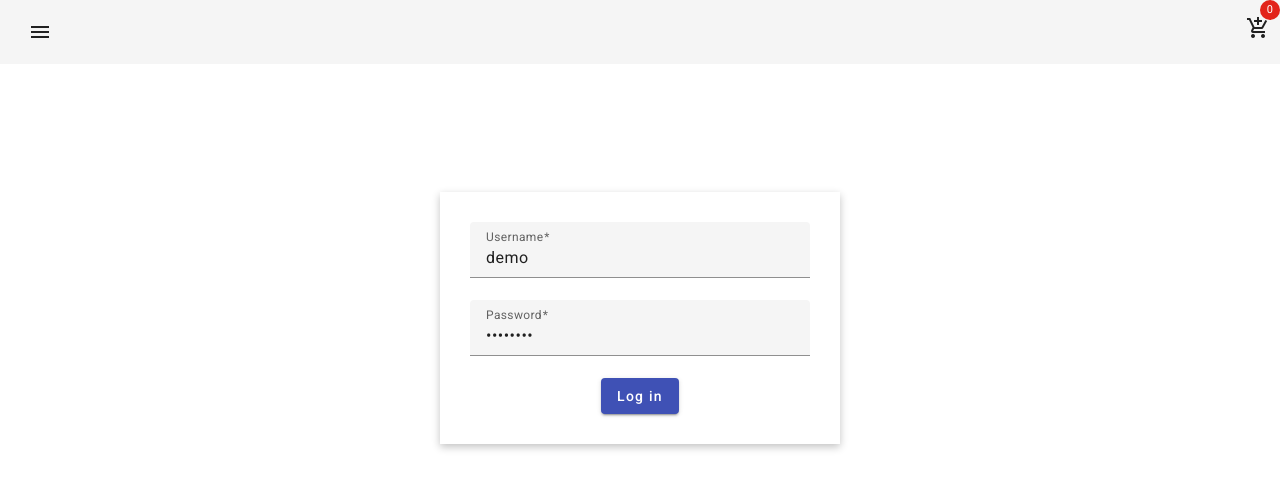
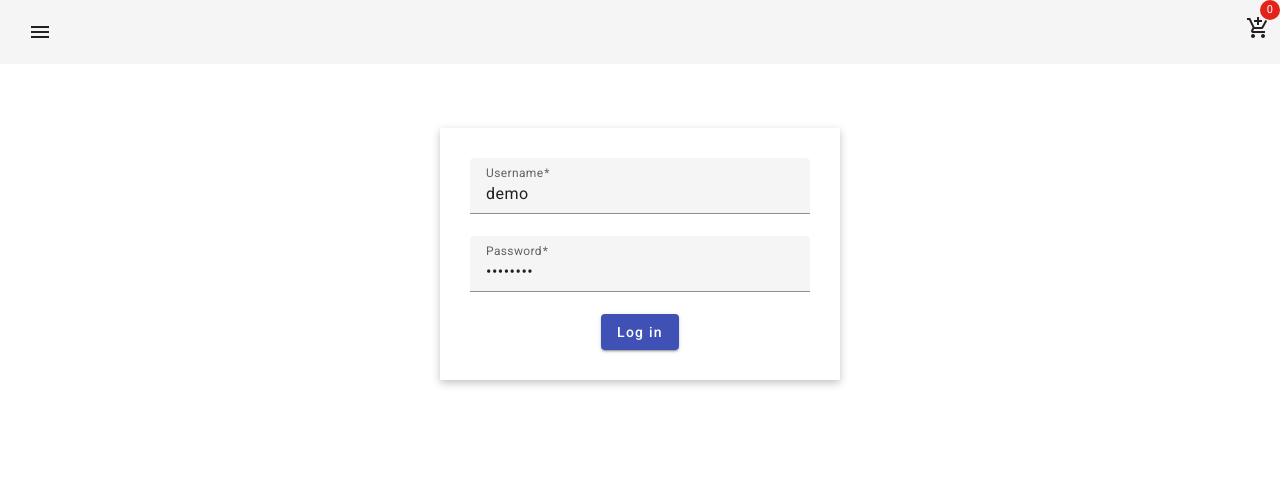
Before and after one commit to smbaiskar/hatchfast-demo-shop, an Angular app in the folder hatchfast-demo-shop/frontend/: page /login in a window 1280 px wide. Shown: the top 488 px of the page. Built offline with nearby package versions, Linux system fonts and the light colour scheme.

Commit message:
changed topbar to fixed position

```diff
--- a/hatchfast-demo-shop/frontend/src/app/app.component.css
+++ b/hatchfast-demo-shop/frontend/src/app/app.component.css
@@ -79,3 +79,9 @@ body {
     position: absolute;
     font-size: 11px;
 }
+
+.mat-toolbar-row, .mat-toolbar-single-row{
+    position: fixed;
+    top: 0px;
+    z-index: 100;
+}
--- a/hatchfast-demo-shop/frontend/src/app/app.component.html
+++ b/hatchfast-demo-shop/frontend/src/app/app.component.html
@@ -10,7 +10,7 @@
   </mat-toolbar>
 </div>
 
-<div>
+<div style="margin-top: 100px;">
   <router-outlet></router-outlet>
 </div>
 <!-- <div class="flex min-h-full flex-col justify-center px-6 py-12 lg:px-8">
```
